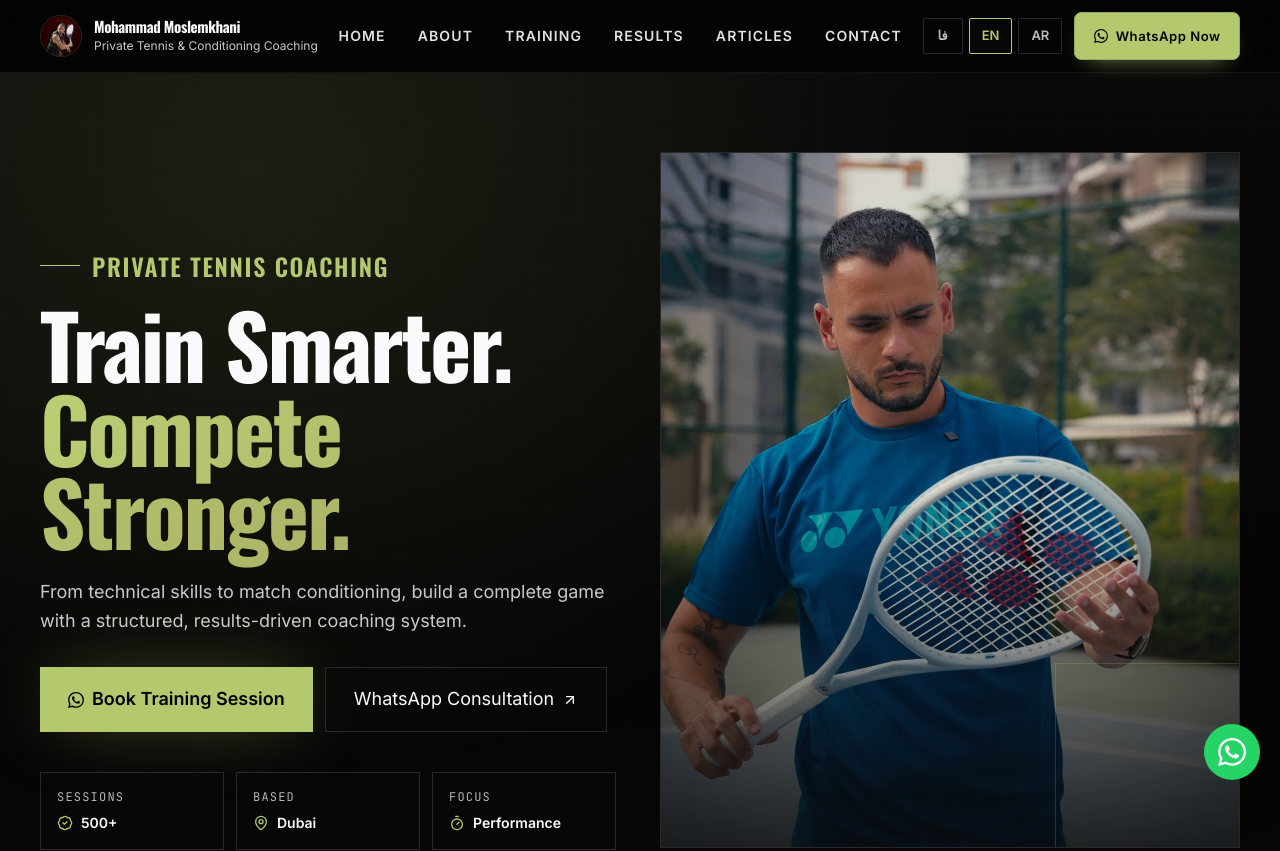
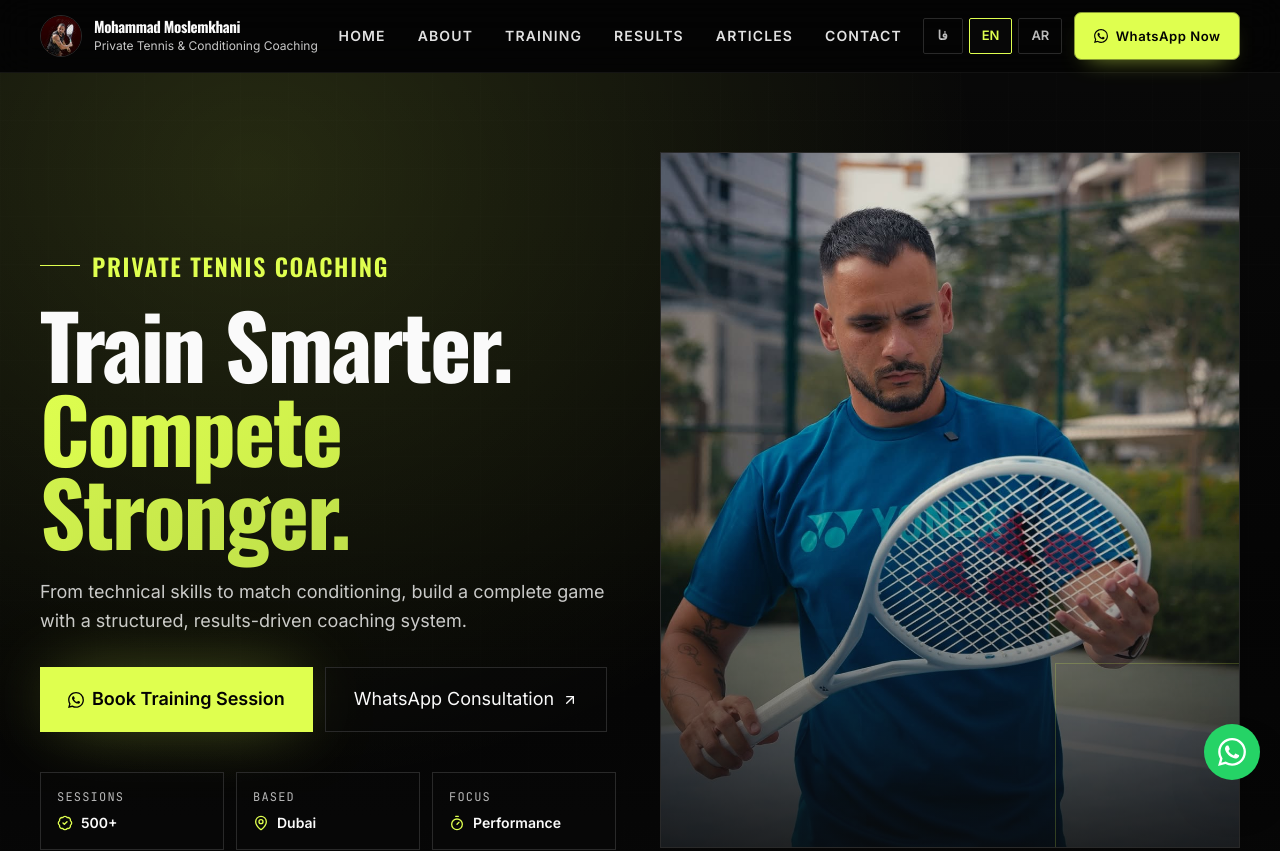
Before and after one commit to mohammadpurl/tenis-mohammadmoslemkhani, a Next.js app: page /en in a window 1280 px wide. Shown: the top 851 px of the page. Built offline with nearby package versions, Linux system fonts and the light colour scheme.

Commit message:
change green color

```diff
--- a/app/globals.css
+++ b/app/globals.css
@@ -43,28 +43,29 @@
   --card-foreground: oklch(0.97 0 0);
   --popover: oklch(0.22 0 0);
   --popover-foreground: oklch(0.97 0 0);
-  /* Olive / gold accent (closer to reference) */
-  --primary: oklch(0.80 0.12 120);
+  /* Optic yellow — tennis ball felt (ITF-style fluorescent yellow-green), sRGB #DFFF4F */
+  --tennis-ball: #dfff4f;
+  --primary: var(--tennis-ball);
   --primary-foreground: oklch(0.10 0 0);
-  --neon: oklch(0.80 0.12 120);
-  --neon-dim: oklch(0.72 0.10 120);
+  --neon: var(--tennis-ball);
+  --neon-dim: #bfe04a;
   --gold: oklch(0.82 0.11 88);
   --secondary: oklch(0.25 0 0);
   --secondary-foreground: oklch(0.97 0 0);
   --muted: oklch(0.20 0 0);
   --muted-foreground: oklch(0.78 0 0);
-  --accent: oklch(0.95 0.27 125);
+  --accent: oklch(0.93 0.21 119);
   --accent-foreground: oklch(0.10 0 0);
   --destructive: oklch(0.60 0.22 27);
   --destructive-foreground: oklch(0.98 0 0);
   --border: oklch(0.28 0 0);
   --input: oklch(0.22 0 0);
-  --ring: oklch(0.80 0.12 120);
+  --ring: var(--tennis-ball);
 
-  --gradient-neon: linear-gradient(135deg, oklch(0.82 0.12 120), oklch(0.74 0.10 112));
-  --gradient-hero: radial-gradient(ellipse at 20% 10%, oklch(0.80 0.12 120 / 0.12) 0%, transparent 50%),
+  --gradient-neon: linear-gradient(135deg, var(--tennis-ball), var(--neon-dim));
+  --gradient-hero: radial-gradient(ellipse at 20% 10%, color-mix(in srgb, var(--tennis-ball) 14%, transparent) 0%, transparent 50%),
     linear-gradient(180deg, oklch(0.08 0 0 / 0.15) 0%, oklch(0.08 0 0 / 0.60) 55%, oklch(0.14 0 0) 100%);
-  --shadow-neon: 0 0 70px -18px oklch(0.80 0.12 120 / 0.55);
+  --shadow-neon: 0 0 70px -18px color-mix(in srgb, var(--tennis-ball) 58%, transparent);
   --shadow-elegant: 0 30px 60px -20px oklch(0 0 0 / 0.7);
 }
 
@@ -167,7 +168,7 @@
   }
 
   .ring-neon {
-    box-shadow: 0 0 0 1px oklch(0.95 0.27 125 / 0.4), inset 0 0 0 1px oklch(0.95 0.27 125 / 0.15);
+    box-shadow: 0 0 0 1px color-mix(in srgb, var(--tennis-ball) 45%, transparent), inset 0 0 0 1px color-mix(in srgb, var(--tennis-ball) 22%, transparent);
   }
 
   .mono {
@@ -193,8 +194,8 @@
   .btn-lux-primary {
     background: var(--neon);
     color: var(--primary-foreground);
-    border-color: oklch(0.70 0.09 120);
-    box-shadow: 0 10px 24px -14px oklch(0.80 0.12 120 / 0.85);
+    border-color: color-mix(in srgb, var(--tennis-ball) 55%, #1a1c10);
+    box-shadow: 0 10px 24px -14px color-mix(in srgb, var(--tennis-ball) 72%, transparent);
   }
 
   .btn-lux-primary:hover {
```
